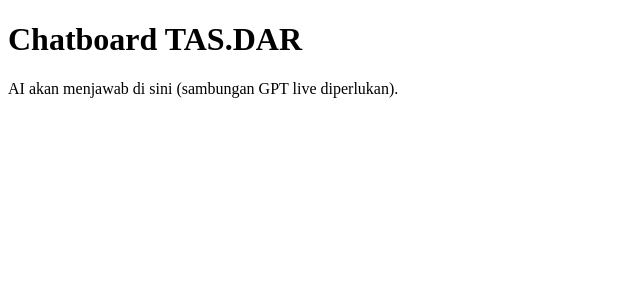
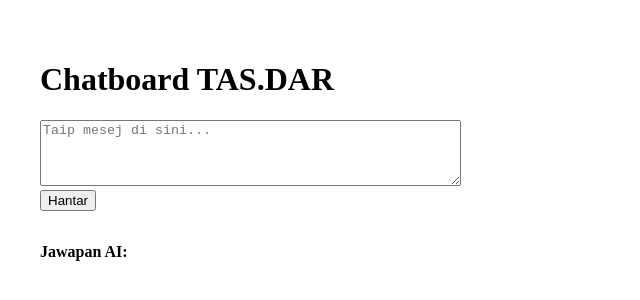
Before and after one commit to 2324-duatigaduaempat/tasdar_ai, a Next.js app: page /chat in a window 1280 px wide. Shown: the top 300 px of the page, without its empty margins (0-640 px from the left). Built offline with nearby package versions, Linux system fonts and the light colour scheme.

Commit message:
Update chat.js

```diff
--- a/pages/chat.js
+++ b/pages/chat.js
@@ -1,8 +1,35 @@
-export default function Chat() {
+import { useState } from 'react';
+
+export default function Chatboard() {
+  const [input, setInput] = useState('');
+  const [response, setResponse] = useState('');
+
+  const sendMessage = async () => {
+    const res = await fetch('/api/chat', {
+      method: 'POST',
+      headers: { 'Content-Type': 'application/json' },
+      body: JSON.stringify({ message: input }),
+    });
+    const data = await res.json();
+    setResponse(data.reply);
+  };
+
   return (
-    <main>
+    <div style={{ padding: '2rem' }}>
       <h1>Chatboard TAS.DAR</h1>
-      <p>AI akan menjawab di sini (sambungan GPT live diperlukan).</p>
-    </main>
+      <textarea
+        value={input}
+        onChange={(e) => setInput(e.target.value)}
+        rows={4}
+        cols={50}
+        placeholder="Taip mesej di sini..."
+      />
+      <br />
+      <button onClick={sendMessage}>Hantar</button>
+      <div style={{ marginTop: '2rem', whiteSpace: 'pre-wrap' }}>
+        <strong>Jawapan AI:</strong>
+        <p>{response}</p>
+      </div>
+    </div>
   );
 }
```
